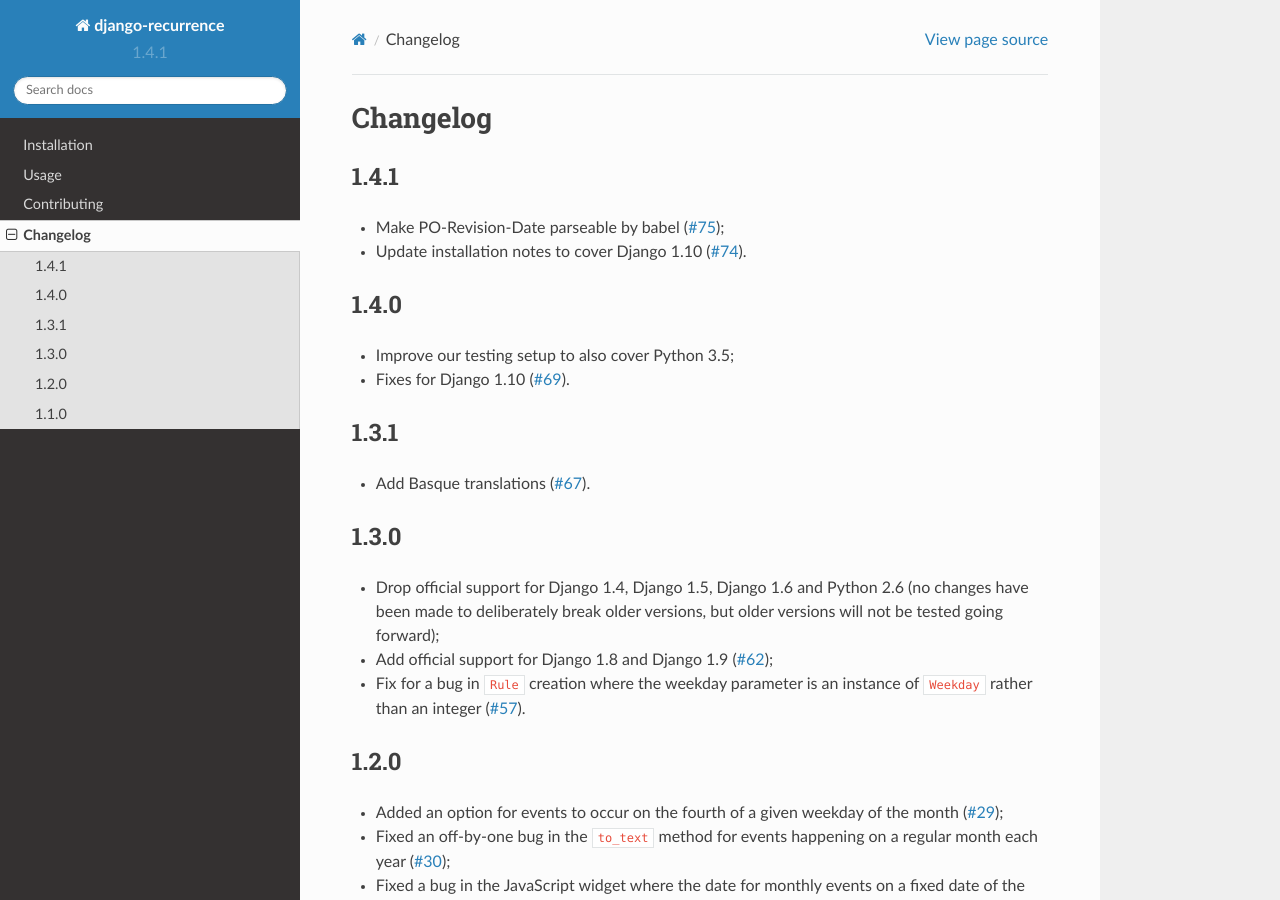
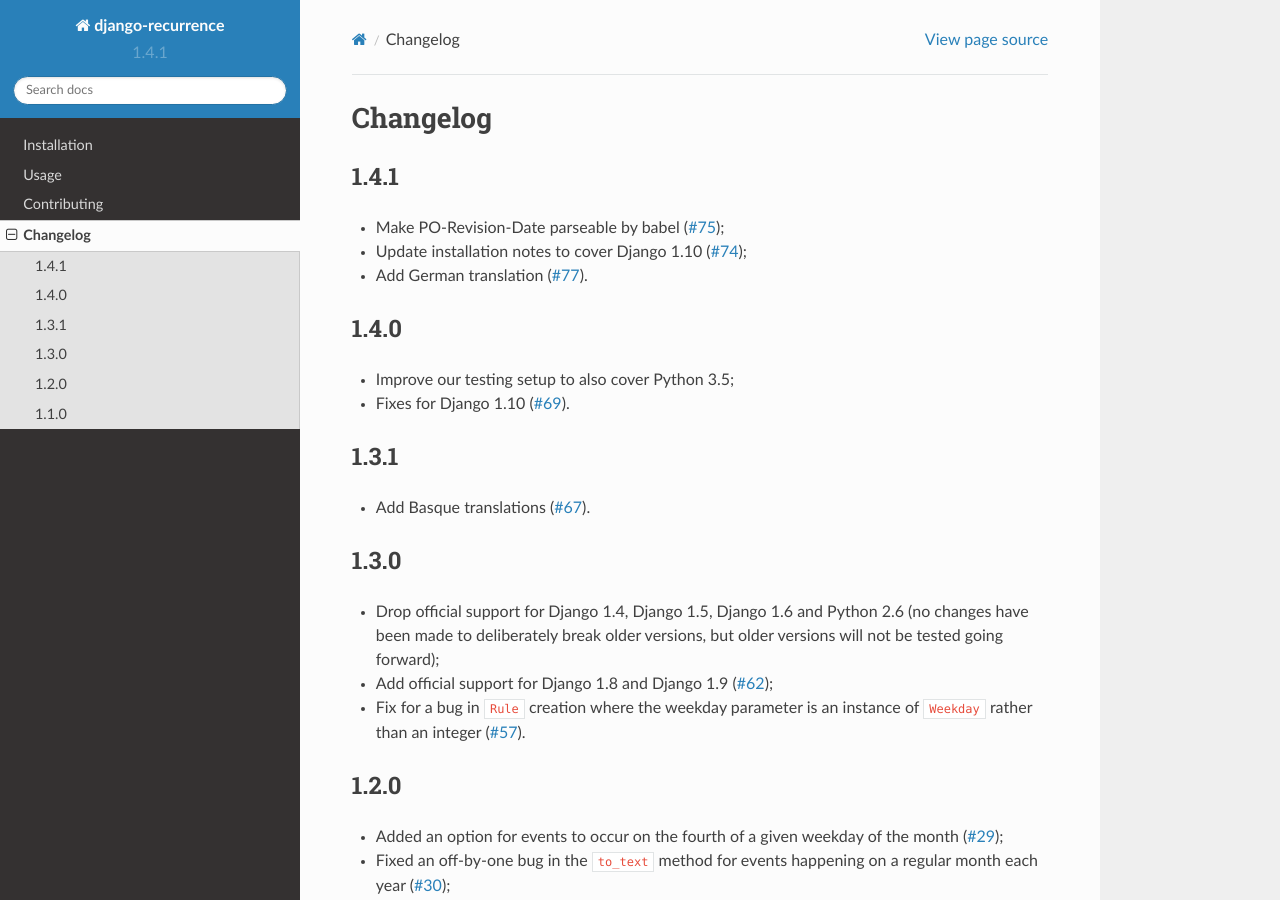
Before and after one commit to jazzband/django-recurrence, a Sphinx documentation site: the page built from docs/changelog.rst, in a window 1280 px wide and 900 px high. Built offline with Sphinx 7.4.7 and the Read the Docs theme 2.0.0, drawn with Linux system fonts in a browser that asks for light colours.

```diff
--- a/docs/changelog.rst
+++ b/docs/changelog.rst
@@ -5,7 +5,8 @@ Changelog
 -----
 
 * Make PO-Revision-Date parseable by babel (:issue:`75`);
-* Update installation notes to cover Django 1.10 (:issue:`74`).
+* Update installation notes to cover Django 1.10 (:issue:`74`);
+* Add German translation (:issue:`77`).
 
 1.4.0
 -----
```
